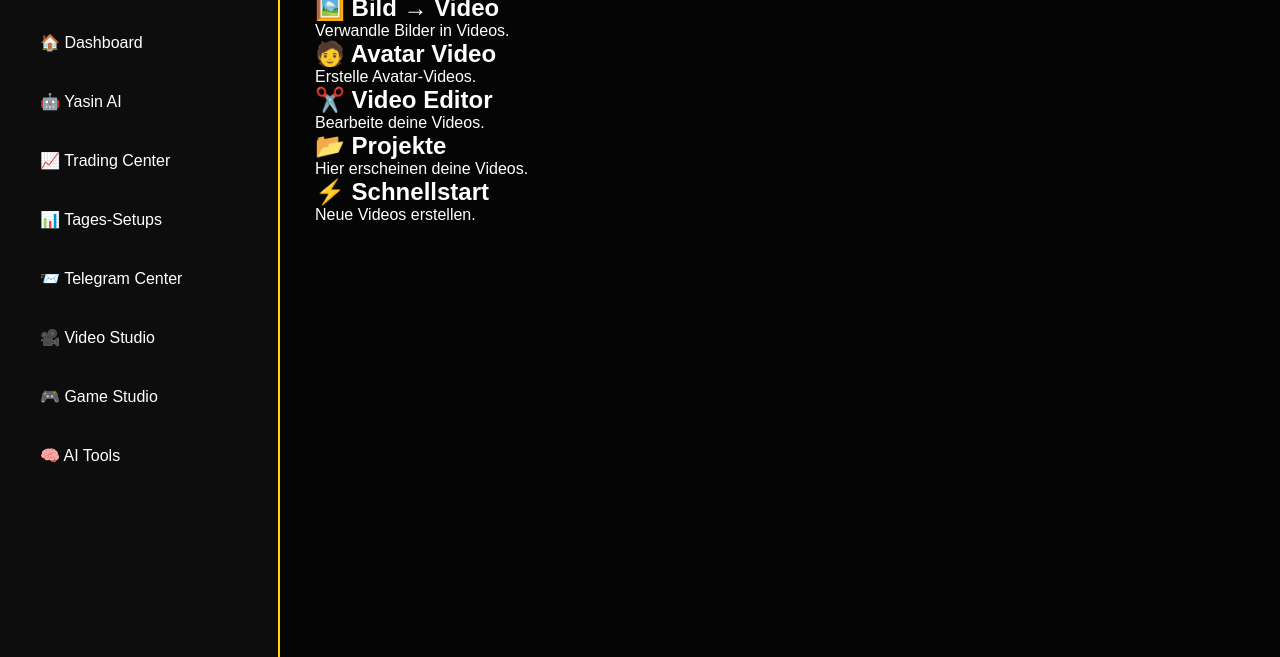
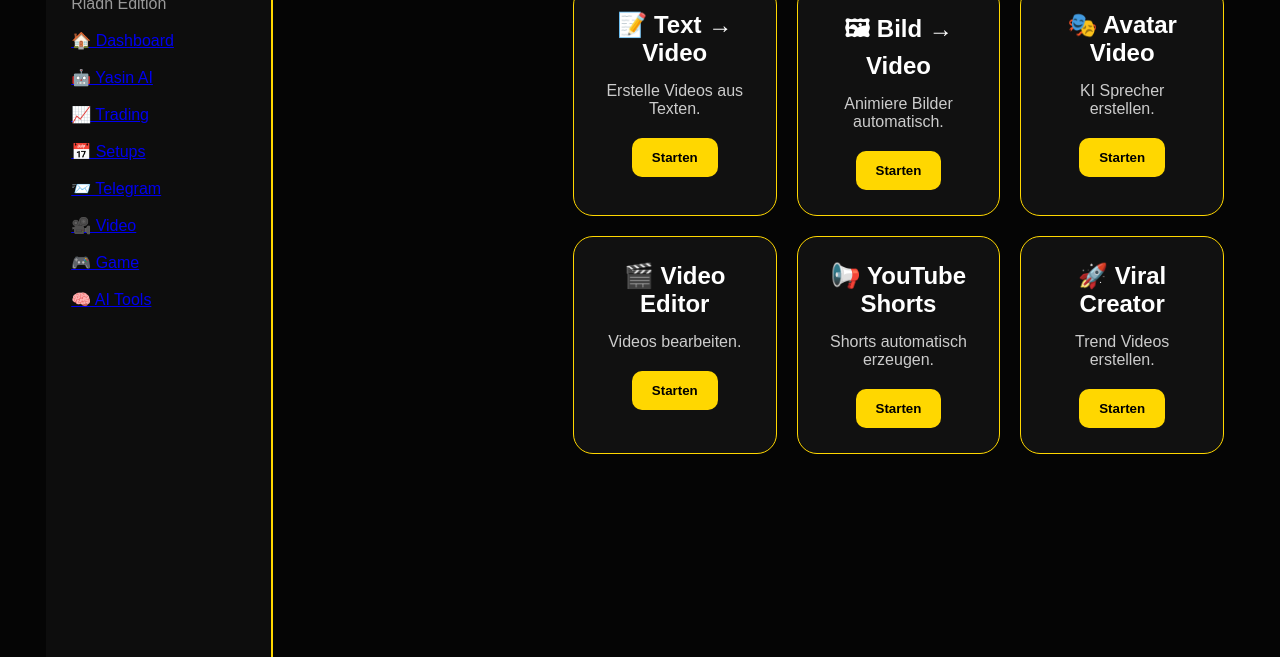
Before and after one commit to riadh100/meineprojekt, a plain HTML site: page video.html in a window 1280 px wide. Shown: the part 143-800 px from the top of the page. Drawn offline with Linux system fonts and the light colour scheme.

Commit message:
Refactor video.html with CSS styles and structure

````diff
--- a/video.html
+++ b/video.html
@@ -1,16 +1,58 @@
+```html
 <!DOCTYPE html>
+<html lang="de">
+<head>
+<meta charset="UTF-8">
+<meta name="viewport" content="width=device-width, initial-scale=1.0">
+<title>Video Studio</title>
+<link rel="stylesheet" href="style.css">
 
-<html lang="de">
+<style>
 
-<head>
+.main-content{
+margin-left:260px;
+padding:40px;
+}
 
-<meta charset="UTF-8">
+.page-title{
+font-size:50px;
+margin-bottom:30px;
+}
 
-<meta name="viewport" content="width=device-width, initial-scale=1.0">
+.video-grid{
+display:grid;
+grid-template-columns:repeat(3,1fr);
+gap:20px;
+}
 
-<title>Video Studio</title>
+.video-card{
+background:#111;
+border:1px solid gold;
+border-radius:20px;
+padding:25px;
+text-align:center;
+}
 
-<link rel="stylesheet" href="style.css">
+.video-card h2{
+margin-bottom:15px;
+}
+
+.video-card p{
+color:#ccc;
+margin-bottom:20px;
+}
+
+.btn{
+background:gold;
+color:black;
+border:none;
+padding:12px 20px;
+border-radius:10px;
+font-weight:bold;
+cursor:pointer;
+}
+
+</style>
 
 </head>
 
@@ -19,89 +61,61 @@
 <div class="sidebar">
 
 <h1>👑 AI EMPIRE PRO</h1>
+<p>Riadh Edition</p>
 
-<h3>Riadh Edition</h3>
+<br>
 
-<nav>
-
-<a href="index.html">🏠 Dashboard</a>
-
-<a href="assistant.html">🤖 Yasin AI</a>
-
-<a href="trading.html">📈 Trading Center</a>
-
-<a href="setup.html">📊 Tages-Setups</a>
-
-<a href="telegram.html">📨 Telegram Center</a>
-
-<a href="video.html">🎥 Video Studio</a>
-
-<a href="game.html">🎮 Game Studio</a>
-
+<a href="index.html">🏠 Dashboard</a><br><br>
+<a href="assistant.html">🤖 Yasin AI</a><br><br>
+<a href="trading.html">📈 Trading</a><br><br>
+<a href="setup.html">📅 Setups</a><br><br>
+<a href="telegram.html">📨 Telegram</a><br><br>
+<a href="video.html">🎥 Video</a><br><br>
+<a href="game.html">🎮 Game</a><br><br>
 <a href="tools.html">🧠 AI Tools</a>
-
-</nav>
 
 </div>
 
-<div class="main">
+<div class="main-content">
 
-<h1>🎥 Video Studio</h1>
+<h1 class="page-title">🎥 Video Studio</h1>
 
-<p>Erstelle deine KI-Videos.</p>
+<div class="video-grid">
 
-<div class="dashboard-grid">
-
-<div class="box">
-
+<div class="video-card">
 <h2>📝 Text → Video</h2>
-
-<p>Verwandle Texte in Videos.</p>
-
+<p>Erstelle Videos aus Texten.</p>
+<button class="btn">Starten</button>
 </div>
 
-<div class="box">
-
-<h2>🖼️ Bild → Video</h2>
-
-<p>Verwandle Bilder in Videos.</p>
-
+<div class="video-card">
+<h2>🖼 Bild → Video</h2>
+<p>Animiere Bilder automatisch.</p>
+<button class="btn">Starten</button>
 </div>
 
-<div class="box">
-
-<h2>🧑 Avatar Video</h2>
-
-<p>Erstelle Avatar-Videos.</p>
-
+<div class="video-card">
+<h2>🎭 Avatar Video</h2>
+<p>KI Sprecher erstellen.</p>
+<button class="btn">Starten</button>
 </div>
 
-<div class="box">
-
-<h2>✂️ Video Editor</h2>
-
-<p>Bearbeite deine Videos.</p>
-
+<div class="video-card">
+<h2>🎬 Video Editor</h2>
+<p>Videos bearbeiten.</p>
+<button class="btn">Starten</button>
 </div>
 
+<div class="video-card">
+<h2>📢 YouTube Shorts</h2>
+<p>Shorts automatisch erzeugen.</p>
+<button class="btn">Starten</button>
 </div>
 
-<div class="bottom-grid">
-
-<div class="box">
-
-<h2>📂 Projekte</h2>
-
-<p>Hier erscheinen deine Videos.</p>
-
-</div>
-
-<div class="box">
-
-<h2>⚡ Schnellstart</h2>
-
-<p>Neue Videos erstellen.</p>
-
+<div class="video-card">
+<h2>🚀 Viral Creator</h2>
+<p>Trend Videos erstellen.</p>
+<button class="btn">Starten</button>
 </div>
 
 </div>
@@ -109,5 +123,5 @@
 </div>
 
 </body>
-
 </html>
+```
````
